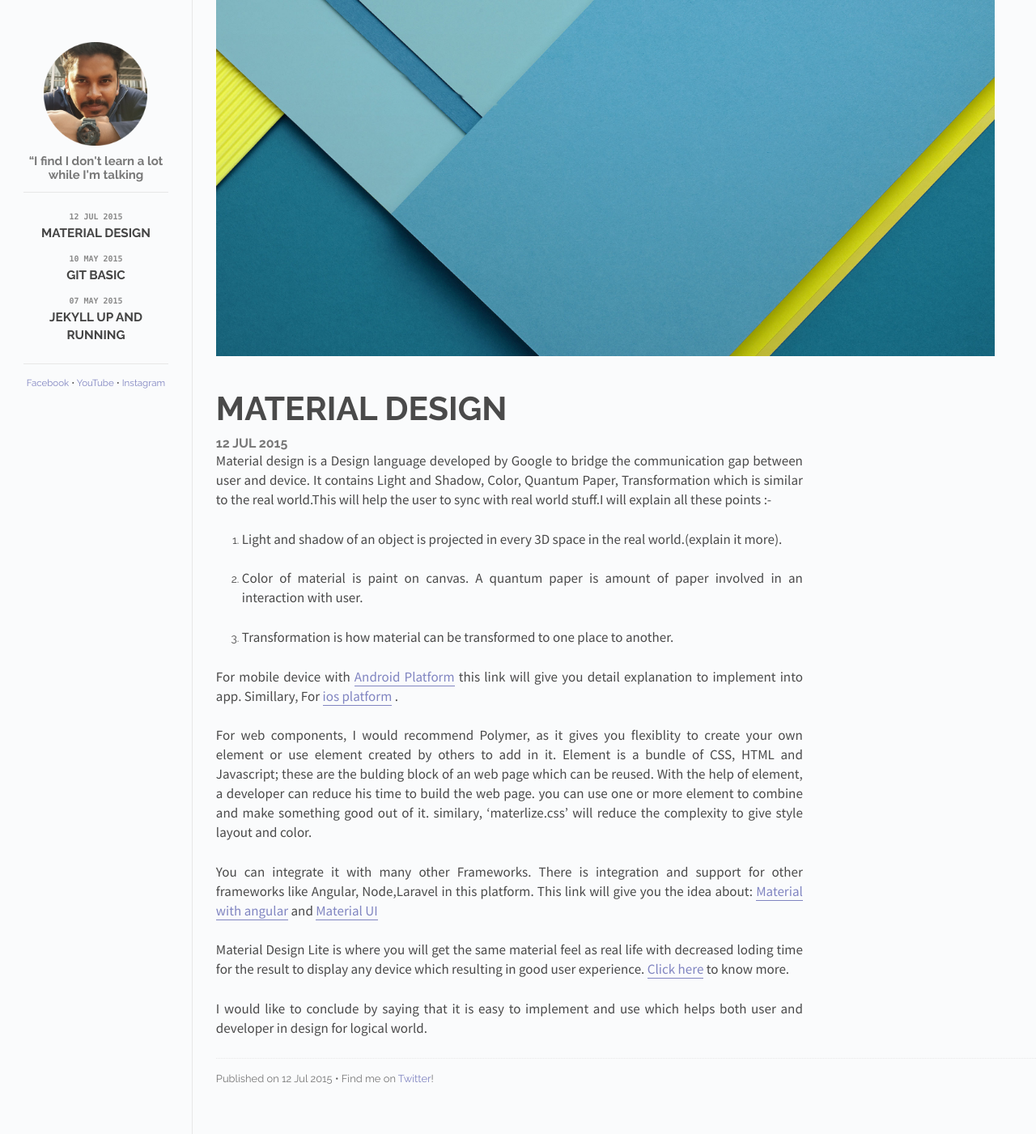
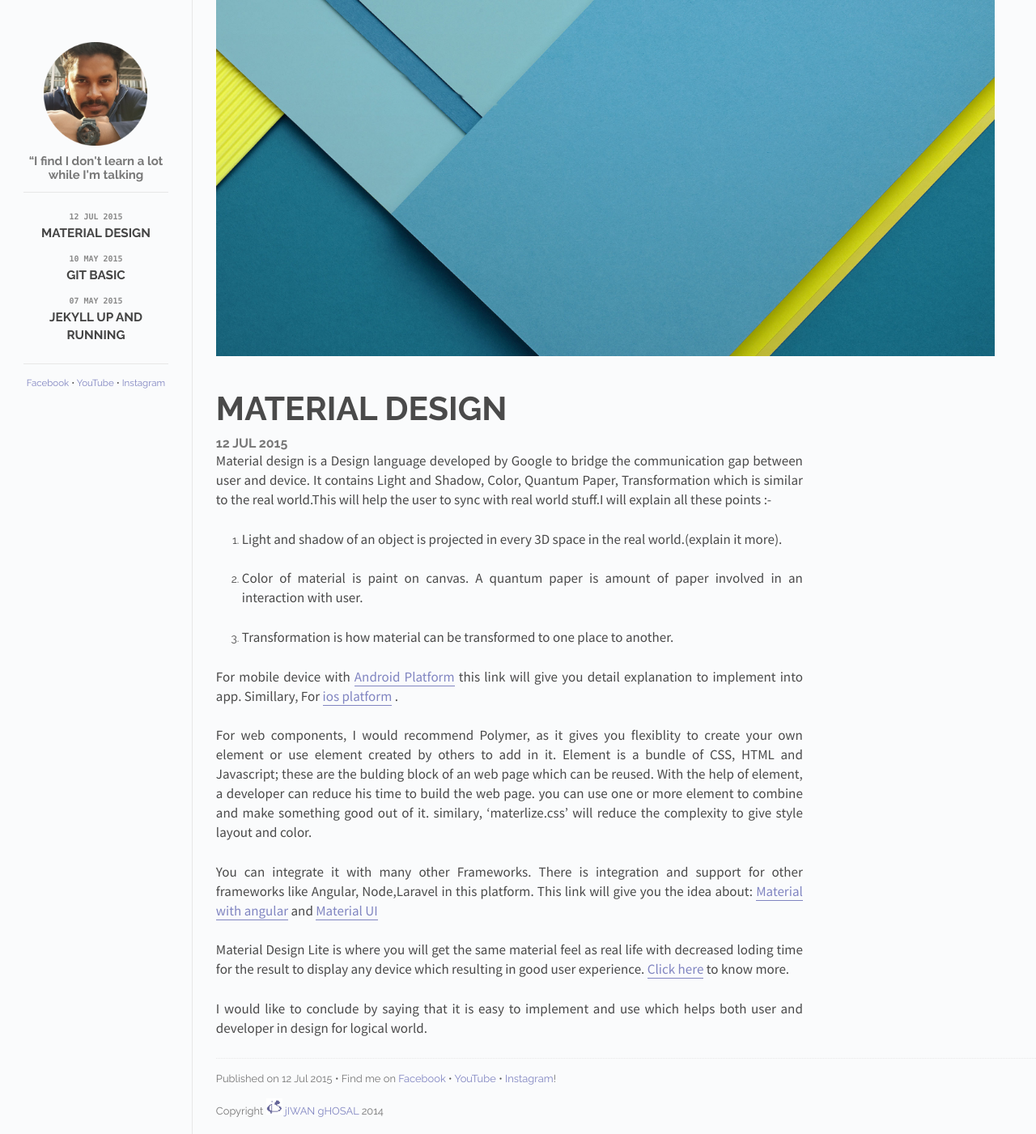
Before and after one commit to heartstchr/Blog, a Jekyll site: the page built from index.html, in a window 1280 px wide. Shown: the whole page at 81% size. Built offline with Jekyll 4.4.1, drawn with Linux system fonts in a browser that asks for light colours; Markdown is read by kramdown in place of the engine named in the settings.

Commit message:
tech footer

```diff
--- a/_includes/post.html
+++ b/_includes/post.html
@@ -36,7 +36,12 @@
   <div class="colophon">
     <p>
       <span id="pub-date">Published on {{ page.date | date_to_string }}</span> <span class="separator">&bull;</span>
-      <span id="social">Find me on <a href="https://twitter.com/stchr_ghosal">Twitter</a>!</span>
+      <span id="social">Find me on <a href="https://www.facebook.com/jiwan.ghosal" target="_blank" class="footer-link">Facebook</a> <span class="separator">&bull;</span>
+      <a href="https://www.youtube.com/c/JiwanGhosal" target="_blank" class="footer-link">YouTube</a> <span class="separator">&bull;</span>
+      <a href="https://www.instagram.com/stchr_heart/" target="_blank" class="footer-link">Instagram</a>!</span>
+    </p>
+    <p class="col-lg-12">
+      Copyright <img width=20px height=20px src="/tech-blog/favicon.ico"> <a href="http://heartstchr.github.io/">jIWAN gHOSAL</a> 2014
     </p>
   </div>
 </div>
```
